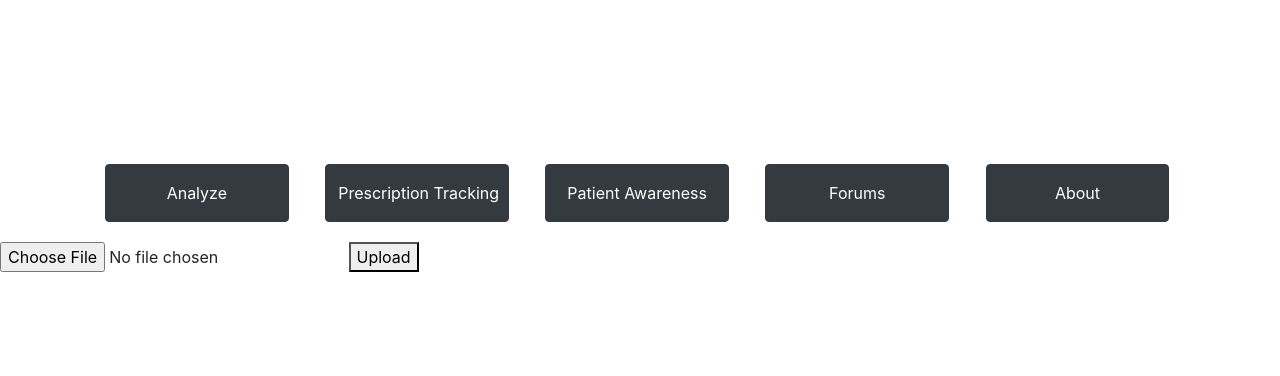
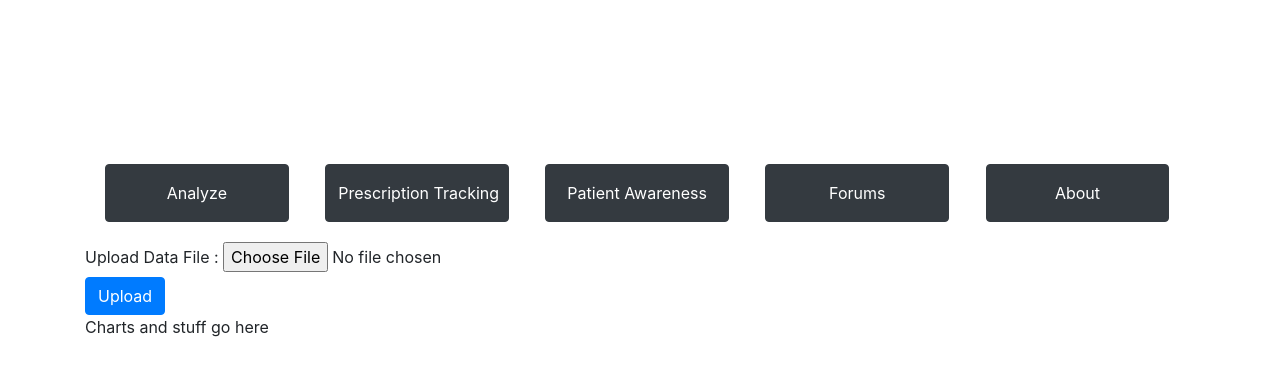
Before and after one commit to Daniel-Davies/TreeHacks, a Django app: page /entry in a window 1280 px wide. Shown: the top 376 px of the page. Run offline with Django 3.2, Linux system fonts and the light colour scheme; some libraries are stand-ins or nearby versions.

Commit message:
Added some basic bootsrap

```diff
--- a/mysite/DocOc/templates/DocOc/entry.html
+++ b/mysite/DocOc/templates/DocOc/entry.html
@@ -3,9 +3,23 @@
 
 {% block pagecontent %}
 {% include "DocOC/header.html" %}
+<div class="container">
 <form method="post" enctype="multipart/form-data" action="/upload">
-    <input type="file" name="myfile">
-    <button type="submit">Upload</button>
+    <div class="form-group-vertical">
+
+    <label for="fileup">Upload Data File : </label>
+    <input  id="fileup" type="file" name="myfile">
+</div>
+    <button class="btn btn-primary" type="submit">Upload</button>
 </form>
+</div>
+<div class="container">
+
+<p>
+    Charts and stuff go here
+
+</p>
+
+</div>
 {% include "DocOC/footer.html" %}
 {% endblock %}
```
